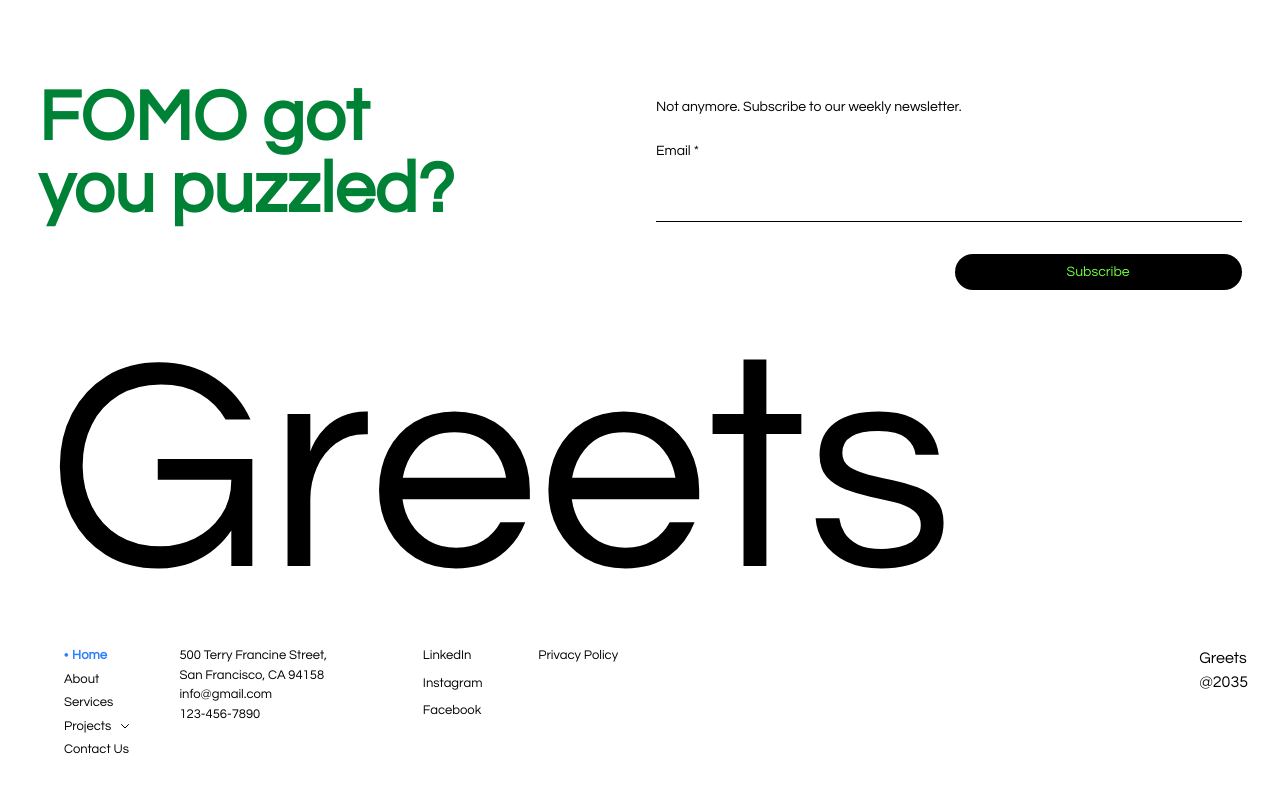
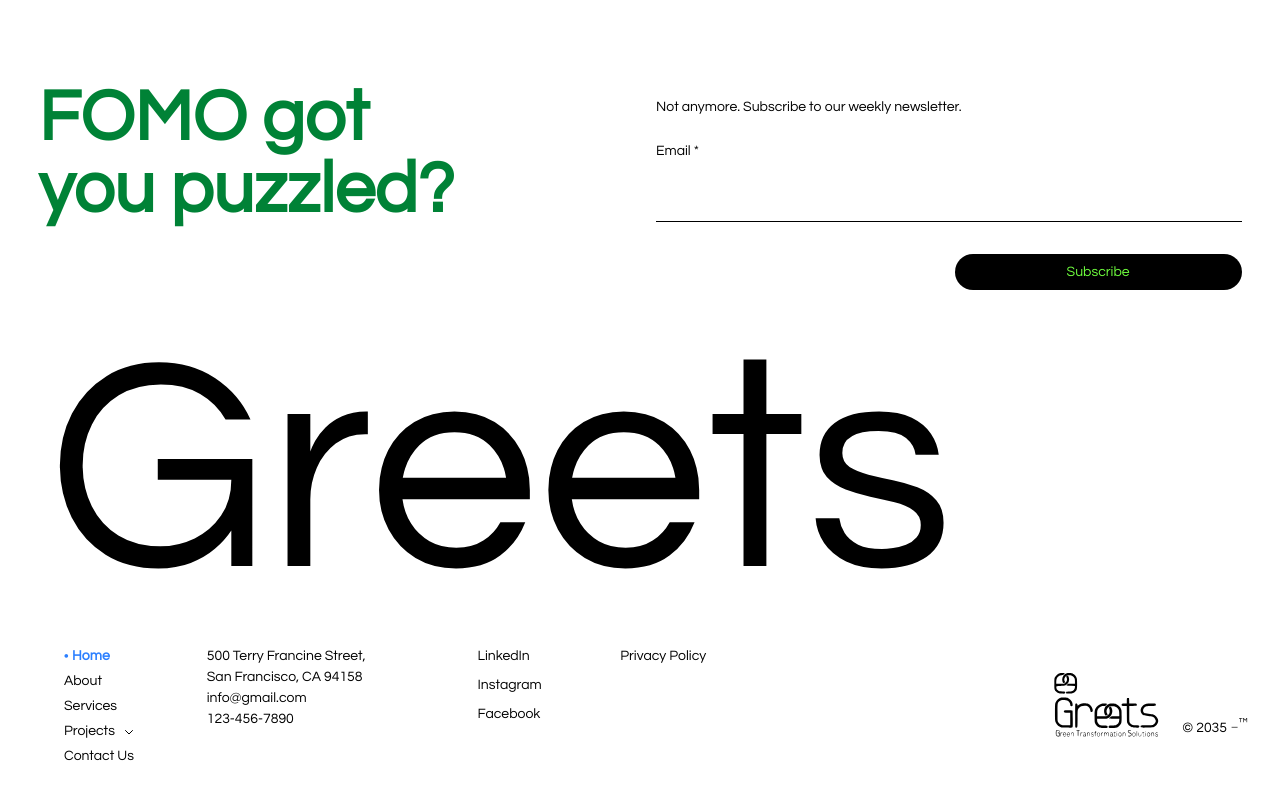
Before and after one commit to heyananthu/Greets_WebSite, a React (Vite) app: page / in a window 1280 px wide. Shown: the part 7407-8207 px from the top of the page. Built offline with nearby package versions, Linux system fonts and the light colour scheme; a web font is replaced by a local one.

Commit message:
footer updated

```diff
--- a/src/components/sharedcomponents/FooterSub.jsx
+++ b/src/components/sharedcomponents/FooterSub.jsx
@@ -1,7 +1,7 @@
 import React, { useState } from 'react'
 import { NavLink } from 'react-router-dom'
 // import logo from '../../assets/Greets_Logo.avif' // Uncomment and adjust if you want to use an image
-
+import footerlogo from '../../assets/footerlogo.svg'
 function FooterSub() {
     const [openAccordion, setOpenAccordion] = useState(false)
 
@@ -11,7 +11,7 @@ function FooterSub() {
                 <h1 className='lg:text-[19rem] text-8xl'>Greets</h1>
             </div>
             <div className='md:flex md:justify-between px-8 mt-5'>
-                <div className='md:pl-8  grid grid-cols-1 md:grid-cols-4 text-[13px] gap-x-8 gap-y-8'>
+                <div className='md:pl-8  grid grid-cols-1 md:grid-cols-4 text-[14px] gap-x-12 gap-y-8'>
                     <div className='flex flex-col gap-y-1 w-fit relative'>
                         <NavLink
                             to='/'
@@ -64,9 +64,11 @@ function FooterSub() {
                         <p>Privacy Policy</p>
                     </div>
                 </div>
-                <div>
-                    <h1>Greets</h1>
-                    <p>@2035</p>
+                <div className='relative flex items-center gap-x-1 '>
+                    <img src={footerlogo} alt="footerlogo" className='size-32' />
+                    <div className="flex items-end  w-full md:w-auto mt-8">
+                        <span className="text-sm ">© 2035<span className="align-super text-xs ml-1">_™</span></span>
+                    </div>
                 </div>
             </div>
         </div>
```
Also changed, not shown: src/assets/footerlogo.svg (added).
